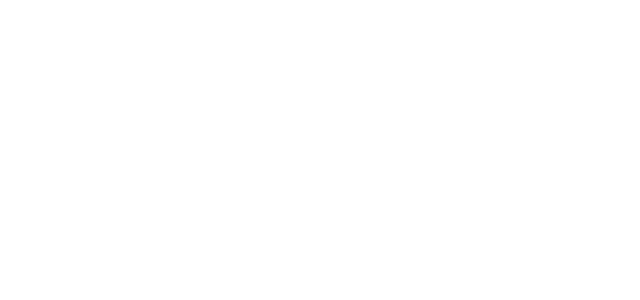
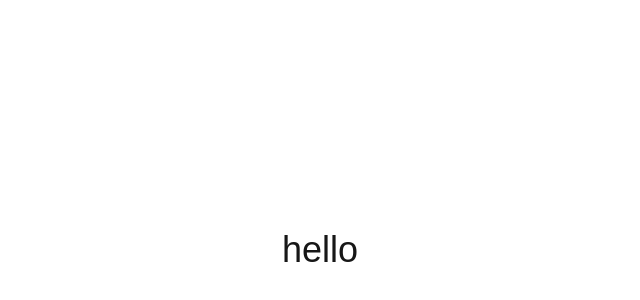
Before and after one commit to jefflee777/wingsai, a Next.js app: page / in a window 1280 px wide. Shown: the part 26-326 px from the top of the page, without its empty margins (320-960 px from the left). Built offline with nearby package versions, Linux system fonts and the light colour scheme.

Commit message:
font and theme updated

```diff
--- a/src/app/page.js
+++ b/src/app/page.js
@@ -2,8 +2,8 @@ import Image from "next/image";
 
 export default function Home() {
   return (
-    <div>
-
+    <div className="text-4xl text-center py-64">
+      hello
     </div>
   );
 }
```
